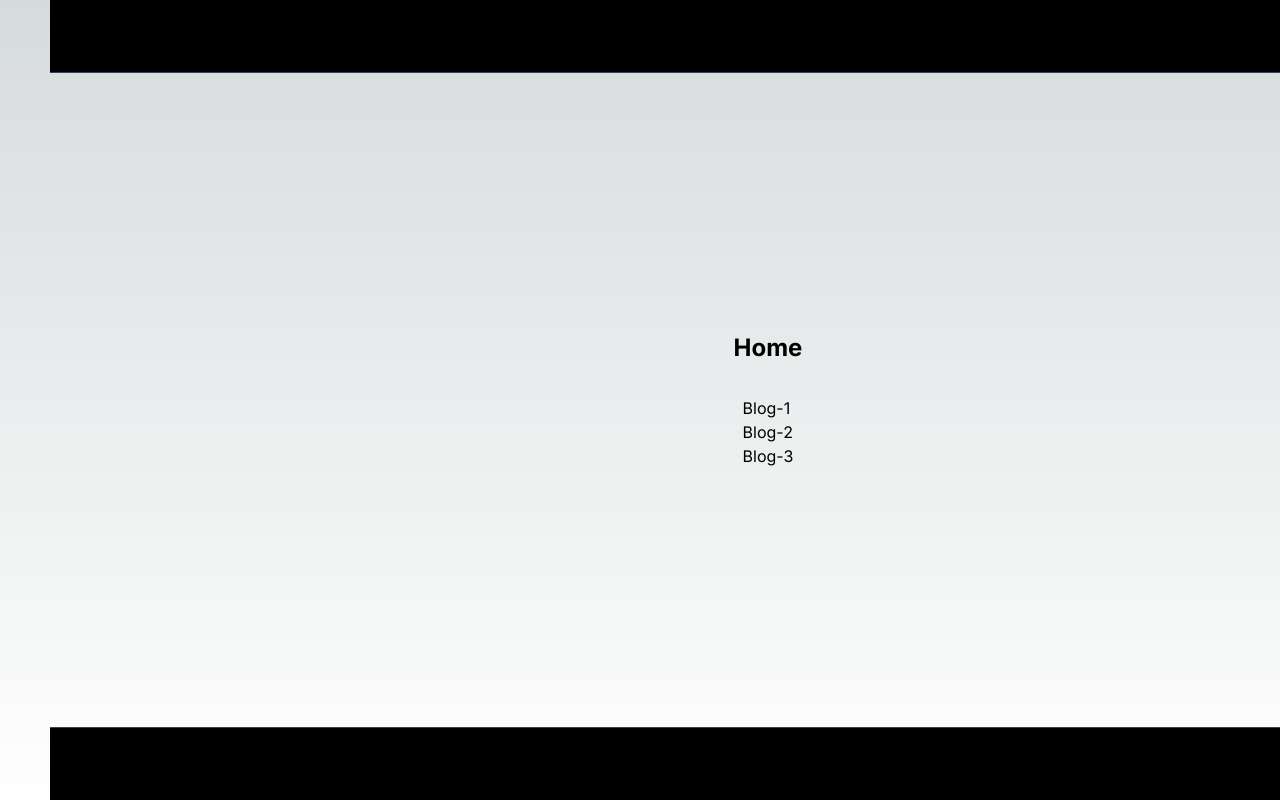
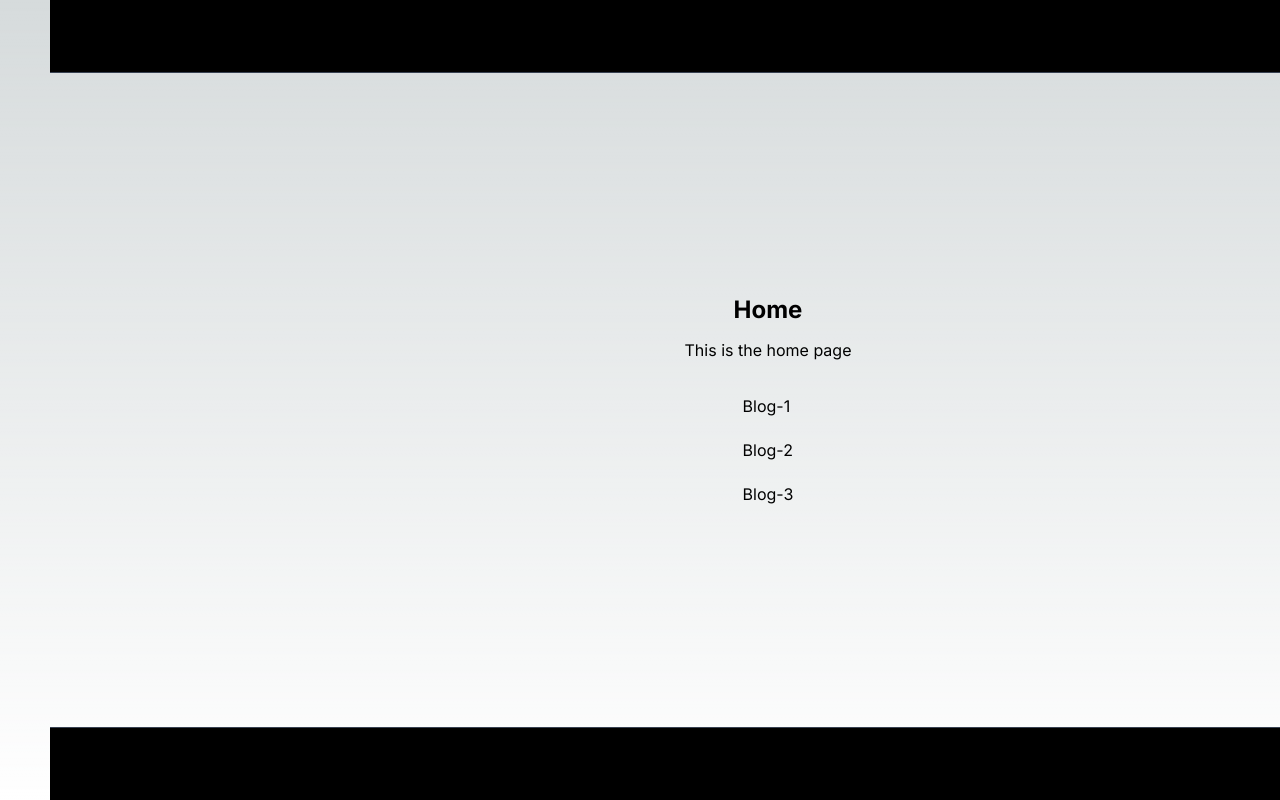
Before and after one commit to HarenaFiantso/Blog-app-practice, a Next.js app: page /home in a window 1280 px wide. Shown: the top 800 px of the page. Built offline with nearby package versions, Linux system fonts and the light colour scheme.

Commit message:
style: home page styling

```diff
--- a/app/home/page.tsx
+++ b/app/home/page.tsx
@@ -4,8 +4,9 @@ import {blogs} from "@/app/datas/BlogList";
 const HomePage = () => {
     return (
         <div className="flex items-center justify-center flex-col">
-            <h1 className="mb-8 font-bold text-2xl">Home</h1>
-            <ul>
+            <h1 className="mb-3 font-bold text-2xl">Home</h1>
+            <p className="mb-8">This is the home page</p>
+            <ul className="flex flex-col gap-5">
                 {blogs.map((blog) => (
                     <li key={blog.id}>
                         <Link href={`/blog/${blog.id}`} className="hover:underline">{blog.title}</Link>
```
